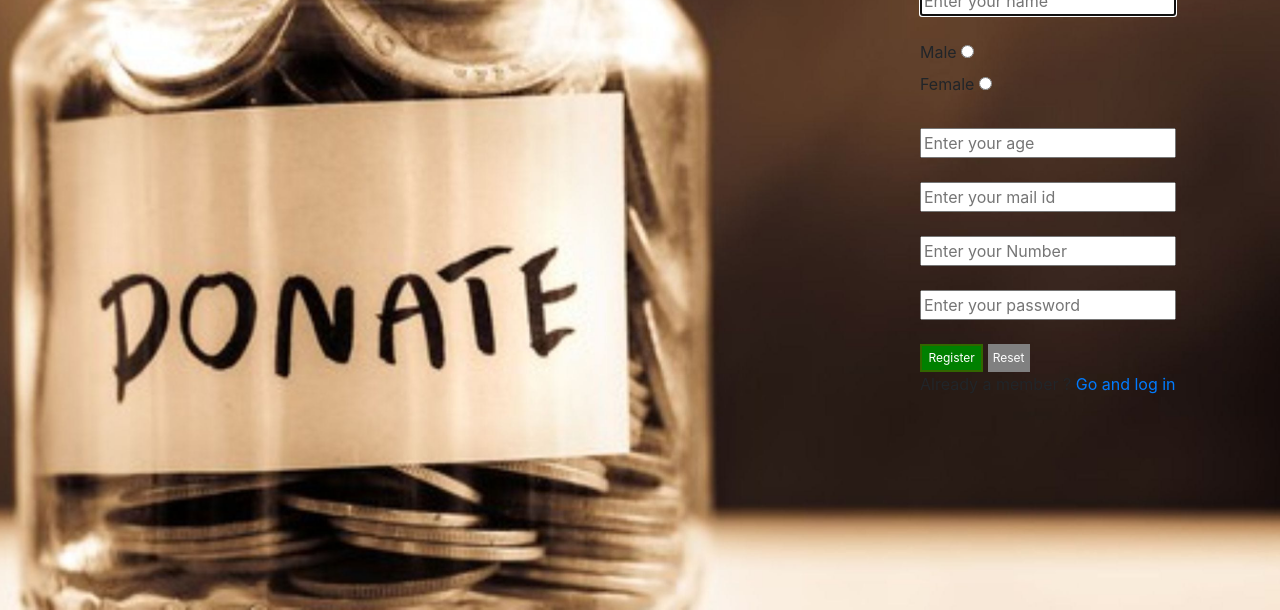
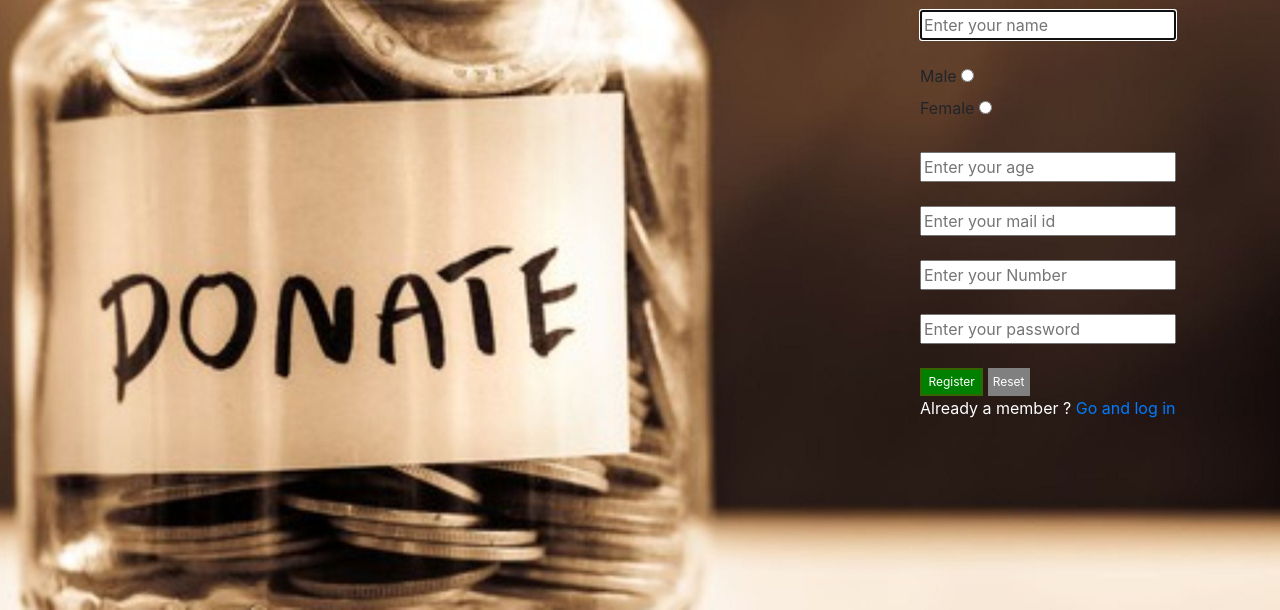
Before and after one commit to sf-fresher-batch-2020/charityapp-ui, a plain HTML site: page register.html in a window 1280 px wide. Shown: the part 190-800 px from the top of the page. Drawn offline with nearby package versions, Linux system fonts and the light colour scheme.

Commit message:
Update register.html

```diff
--- a/register.html
+++ b/register.html
@@ -33,7 +33,7 @@
         <div id="page-content">
 
 
-            <h1 style="color:White;">SIGN UP</h1>
+            <h1 style="color:White;">SIGN UP</h1><br>
             <form onsubmit="register()">
                 <form action="" method"POST">
                     <input type="text" name="username" placeholder="Enter your name" id="name" required
@@ -56,7 +56,7 @@
                     <input type="reset" name="reset" value="Reset" style="font-size:9pt;color:white;
                            background-color:grey;border:2px solid gray;padding:3px;[COLOR="
                         Red"]margin-bottom:30px[/COLOR]" />
-                    <p>
+                    <p style="color:White;">
                         Already a member ?
                         <a href="donorlogin.html"> Go and log in </a>
                     </p>
```
